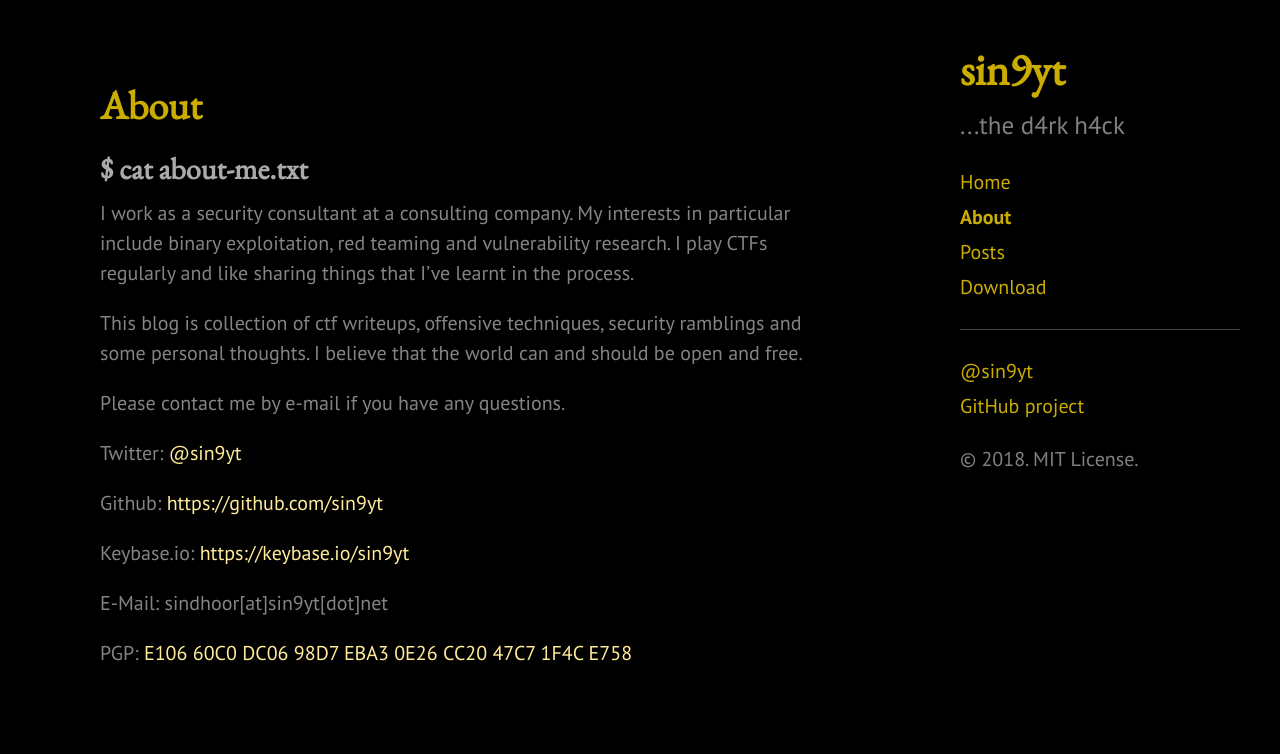
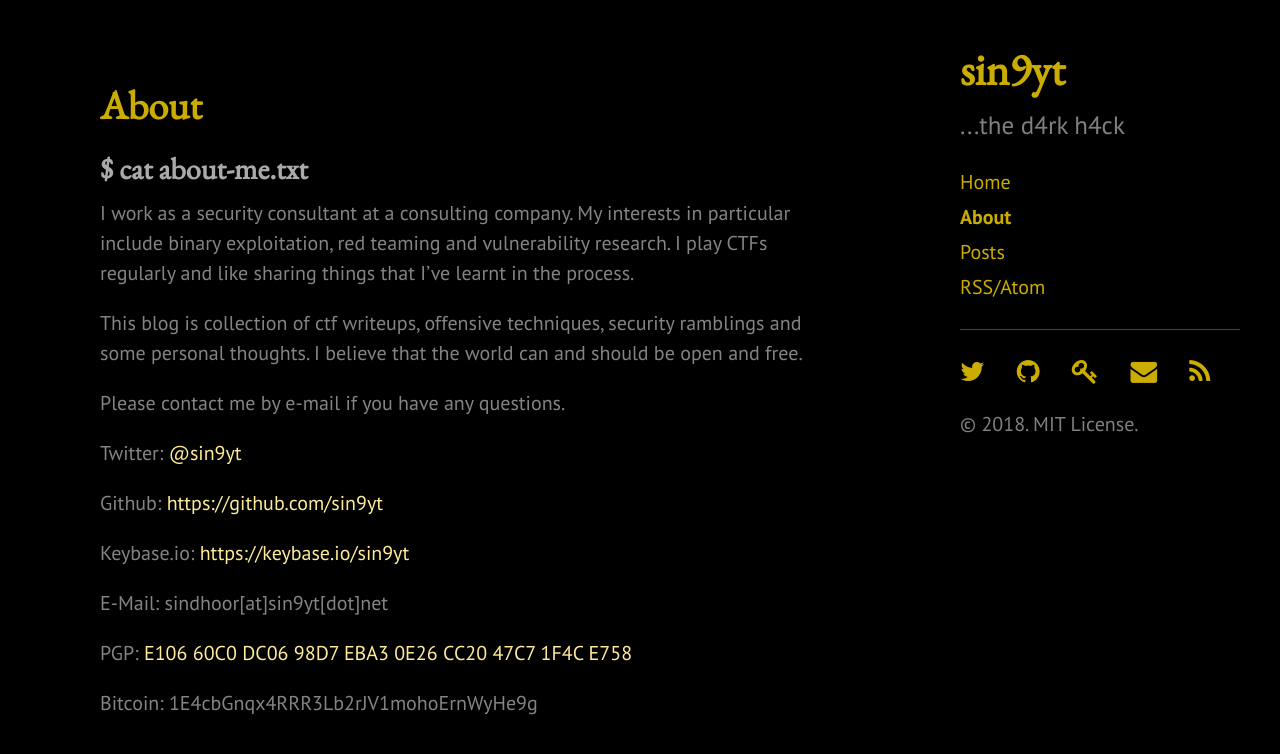
Before and after one commit to sin9yt/sin9yt.github.io, a Jekyll site: the page built from about.md, in a window 1280 px wide. Shown: the top 754 px of the page. Built offline with Jekyll 4.4.1, drawn with Linux system fonts in a browser that asks for light colours; nearby versions of some CDN libraries.

Commit message:
Added social icons

```diff
--- a/_config.yml
+++ b/_config.yml
@@ -13,7 +13,7 @@ baseurl:          "/"
 
 author:
   name:           Sindhoor Tilak
-  url:            https://twitter.com/sin9yt
+  email:          sindhoor@sin9yt.net
 
 paginate:         5
 # paginate_path:    '/page:num'
@@ -28,5 +28,7 @@ plugins:
 version:            1.0.0
 
 github:
-  repo: "https://github.com/sin9yt/sin9yt.github.io"
+  repo: "https://github.com/sin9yt/"
 twitter: "https://twitter.com/sin9yt"
+email: "sindhoor@sin9yt.net"
+keybase: "https://keybase.io/sin9yt"
--- a/_includes/head.html
+++ b/_includes/head.html
@@ -23,6 +23,7 @@
   <!-- Icons -->
   <link rel="apple-touch-icon-precomposed" sizes="144x144" href="{{ site.baseurl }}public/apple-touch-icon-144-precomposed.png">
   <link rel="shortcut icon" href="{{ site.baseurl }}public/favicon.ico">
+  <link rel="stylesheet" href="//maxcdn.bootstrapcdn.com/font-awesome/4.3.0/css/font-awesome.min.css">
 
   <!-- RSS -->
   <link rel="alternate" type="application/rss+xml" title="RSS" href="/atom.xml">
--- a/_includes/sidebar.html
+++ b/_includes/sidebar.html
@@ -26,11 +26,15 @@
         {% endif %}
       {% endfor %}
 
-      <a class="sidebar-nav-item" href="{{ site.github.repo }}/archive/master.zip">Download</a>
+      <a class="sidebar-nav-item" href="{{ site.github.repo }}/archive/master.zip">RSS/Atom</a>
       <hr>
-      <a class="sidebar-nav-item" href="{{ site.twitter }}">@sin9yt</a>
-      <a class="sidebar-nav-item" href="{{ site.github.repo }}">GitHub project</a>
-
+      <div class="sidebar-nav-item">
+        <a href="{{ site.twitter }}"><i class="fa fa-twitter fa-lg"></i></a>&nbsp &nbsp &nbsp
+        <a href="{{ site.github.repo }}"><i class="fa fa-github fa-lg"></i></a>&nbsp &nbsp &nbsp
+        <a href="{{ site.keybase }}"><i class="fa fa-key fa-lg"></i></a>&nbsp &nbsp &nbsp
+        <a href="mailto:{{ site.email }}"><i class="fa fa-envelope fa-lg"></i></a>&nbsp &nbsp &nbsp
+        <a href="atom.xml"><i class="fa fa-rss fa-lg"></i></a>
+      </div>
     </nav>
 
     <p>&copy; {{ site.time | date: '%Y' }}. MIT License.</p>
--- a/about.md
+++ b/about.md
@@ -20,3 +20,5 @@ Keybase.io: [https://keybase.io/sin9yt](https://keybase.io/sin9yt)
 E-Mail: sindhoor[at]sin9yt[dot]net
 
 PGP: [E106 60C0 DC06 98D7 EBA3  0E26 CC20 47C7 1F4C E758](https://sin9yt.net/public/pub.key.txt)
+
+Bitcoin: 1E4cbGnqx4RRR3Lb2rJV1mohoErnWyHe9g
```
Also changed, not shown: 9 other files.
